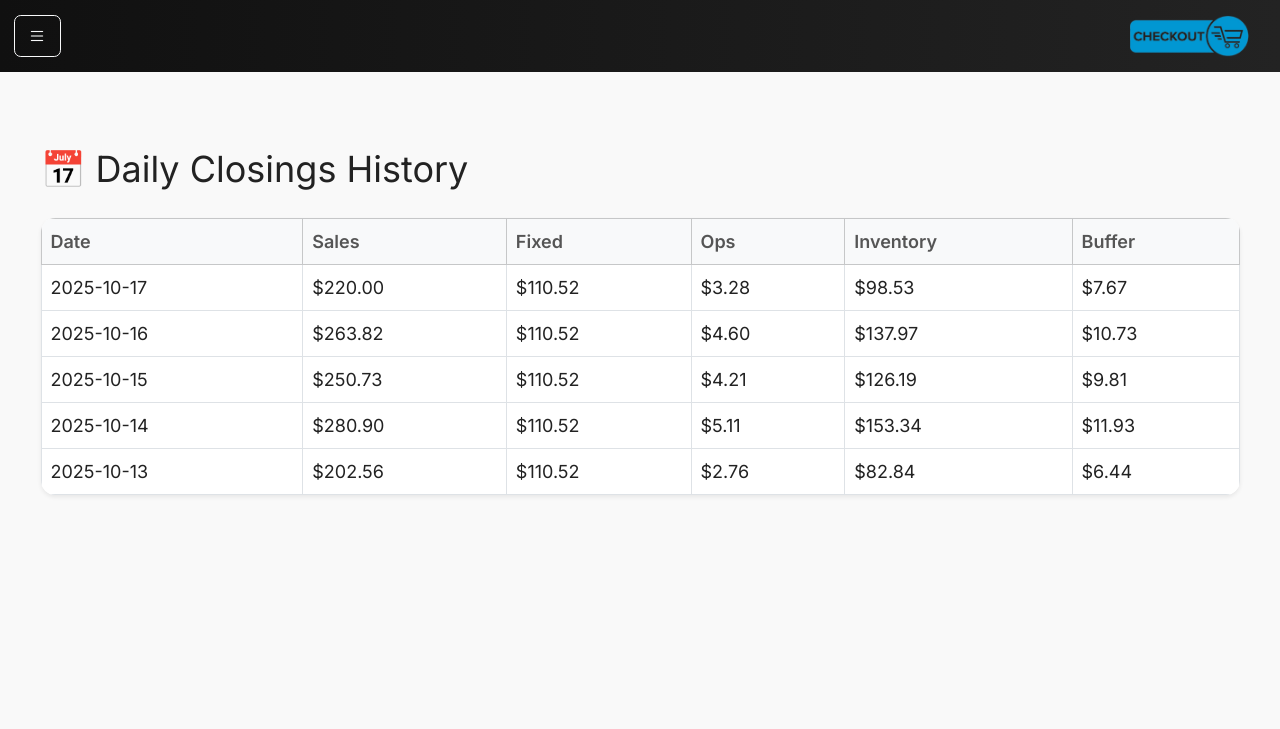
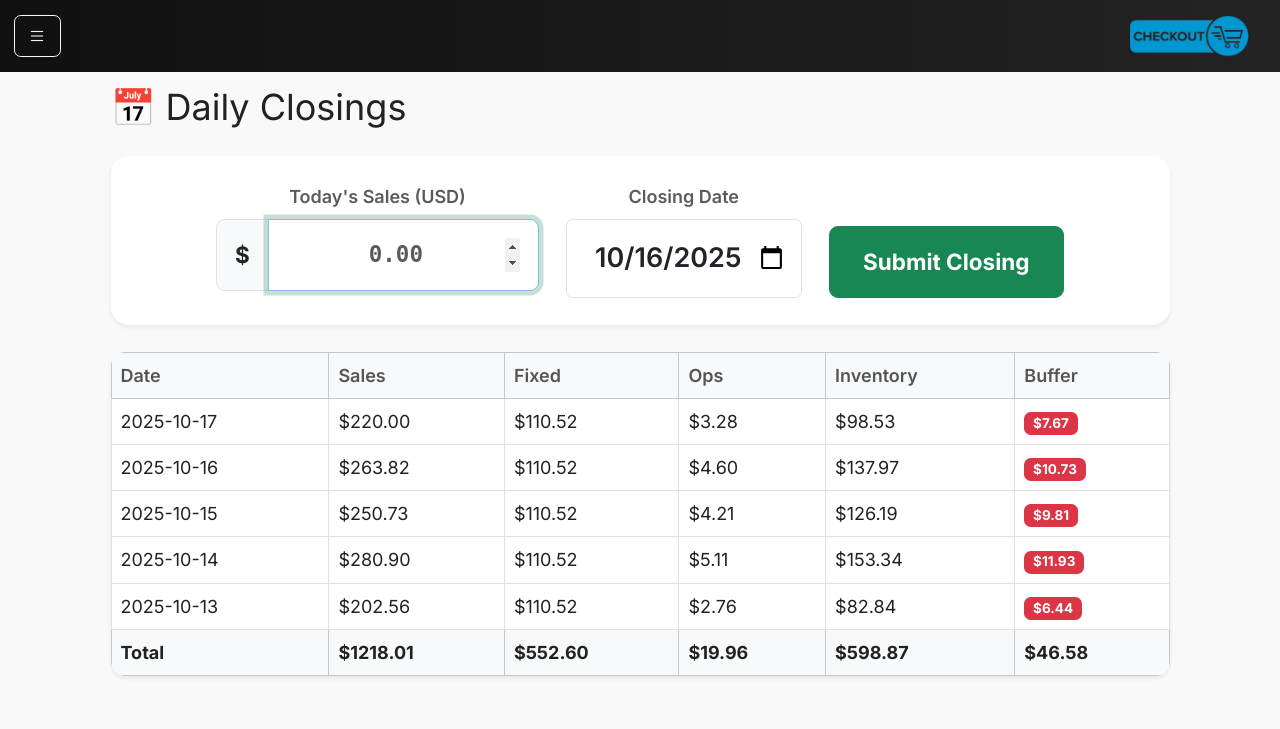
Before and after one commit to MGANDRAOS/checkout-cash-flow, a Flask app: page /closings in a window 1280 px wide. Shown: the top 729 px of the page. Run offline with Flask 3, Linux system fonts and the light colour scheme.

Commit message:
closing WIP

```diff
--- a/main.py
+++ b/main.py
@@ -88,6 +88,50 @@ def dashboard():
     suggested_date = (last_closing.date + timedelta(days=1)) if last_closing else date.today()
     suggested_sale = last_closing.sales_cents / 100 if last_closing else ""
 
+    # Smart alert: missing yesterday's closing
+    yesterday = today - timedelta(days=1)
+    missing_yesterday = db.session.scalar(
+        db.select(db.func.count()).select_from(DailyClosing).where(DailyClosing.date == yesterday)
+    ) == 0
+
+    # Smart alert: outstanding Fixed not yet collected (month-to-date)
+    month_start = today.replace(day=1)
+    closings_mtd = db.session.execute(
+        db.select(DailyClosing).where(DailyClosing.date >= month_start)
+    ).scalars().all()
+    total_allocated_fixed = sum(c.fixed_allocation_cents for c in closings_mtd)
+    total_collected_fixed = db.session.execute(
+        db.select(db.func.coalesce(db.func.sum(FixedCollection.amount_cents), 0))
+        .where(FixedCollection.collected_on >= month_start)
+    ).scalar() or 0
+    outstanding_fixed_cents = max(total_allocated_fixed - (total_collected_fixed or 0), 0)
+
+    # Mini chart: last 7 days sales vs. buffer
+    last7 = db.session.execute(
+        db.select(DailyClosing).order_by(DailyClosing.date.desc()).limit(7)
+    ).scalars().all()
+    last7 = list(reversed(last7))
+    chart_labels = [c.date.strftime('%b %d') for c in last7]
+    chart_sales = [round(c.sales_cents / 100, 2) for c in last7]
+    chart_buffer = [round(c.buffer_allocation_cents / 100, 2) for c in last7]
+
+    # Highlight: largest sale this week and running average (last 7 days)
+    week_start = today - timedelta(days=6)
+    last7_window = db.session.execute(
+        db.select(DailyClosing)
+        .where(DailyClosing.date >= week_start)
+        .order_by(DailyClosing.date)
+    ).scalars().all()
+    if last7_window:
+        top_closing = max(last7_window, key=lambda c: c.sales_cents)
+        largest_sale_cents = top_closing.sales_cents
+        largest_sale_date = top_closing.date
+        avg_sales_cents = int(sum(c.sales_cents for c in last7_window) / len(last7_window))
+    else:
+        largest_sale_cents = 0
+        largest_sale_date = None
+        avg_sales_cents = 0
+
 
     return render_template(
         "dashboard.html",
@@ -101,7 +145,20 @@ def dashboard():
         suggested_date=suggested_date,
         last_data=last_data,
         last_closing=last_closing,
-        today=date.today()
+        today=date.today(),
+        # Smart alerts
+        missing_yesterday=missing_yesterday,
+        yesterday=yesterday,
+        outstanding_fixed_cents=outstanding_fixed_cents,
+        outstanding_fixed_dollars=cents_to_dollars(outstanding_fixed_cents),
+        # Mini chart data
+        chart_labels=chart_labels,
+        chart_sales=chart_sales,
+        chart_buffer=chart_buffer,
+        # Highlights
+        largest_sale_dollars=cents_to_dollars(largest_sale_cents),
+        largest_sale_date=largest_sale_date,
+        avg_sales_dollars=cents_to_dollars(avg_sales_cents),
     )
 
 
@@ -123,7 +180,7 @@ def daily_close():
     )
     if exists:
         flash("A closing for this date already exists.", "warning")
-        return redirect(url_for("dashboard"))
+        return redirect(url_for("closings"))
 
     # Compute allocation
     alloc, debug = compute_allocation(sale_cents, close_date)
@@ -150,10 +207,10 @@ def daily_close():
 
     if close_date > date.today():
         flash("You cannot submit a slip for a future date.", "danger")
-        return redirect(url_for("dashboard"))
+        return redirect(url_for("closings"))
     if close_date < date(2025, 10, 13):
         flash("You cannot submit slips before the business officially started.", "danger")
-        return redirect(url_for("dashboard"))
+        return redirect(url_for("closings"))
 
     flash(
         f"Successfully submitted closing for {close_date.strftime('%B %d, %Y')}: "
@@ -163,7 +220,7 @@ def daily_close():
         f"Buffer ${cents_to_dollars(alloc.buffer_cents)}.",
         "success",
     )
-    return redirect(url_for("dashboard"))
+    return redirect(url_for("closings"))
 
 
 @app.route("/fixed-bills", methods=["GET", "POST"])
@@ -322,7 +379,7 @@ def edit_closing(closing_id):
 def closings():
     from main import DailyClosing
     all_closings = DailyClosing.query.order_by(DailyClosing.date.desc()).all()
-    return render_template("closings.html", closings=all_closings)
+    return render_template("closings.html", closings=all_closings, today=date.today())
 
 
 @app.route("/bills", methods=["GET", "POST"])
--- a/models.py
+++ b/models.py
@@ -43,6 +43,7 @@ class DailyClosing(db.Model):
     ops_allocation_cents = db.Column(db.Integer, default=0)
     inventory_allocation_cents = db.Column(db.Integer, default=0)
     buffer_allocation_cents = db.Column(db.Integer, default=0)
+    payment_mode = db.Column(db.String(20))
     notes = db.Column(db.String(255))
     created_at = db.Column(db.DateTime, default=datetime.utcnow)
 
--- a/static/main.css
+++ b/static/main.css
@@ -1,10 +1,11 @@
 /* ——— GLOBAL RESET & TYPOGRAPHY ——— */
-html, body {
+html,
+body {
     font-family: 'Inter', sans-serif;
     background-color: #f6f8fb;
     color: #222;
     font-size: 18px;
-    padding-top: 56px;
+    padding-top: 25px;
     background-color: #f9f9f9;
 }
 
@@ -148,10 +149,7 @@ h2.h4 {
     border: none;
     border-radius: 0.75rem;
     font-size: 1.05rem;
-    background-color: #dcfce7;
-    position: fixed;
-    top: 60px;
-    right: 30px;
+
 }
 
 .alert-success {
@@ -247,3 +245,22 @@ h2.h4 {
     background-color: #fee2e2;
     color: #b91c1c;
 }
+
+.sale-input {
+    font-family: 'Roboto Mono', monospace;
+    font-size: 2.2rem;
+    transition: box-shadow 0.2s ease;
+}
+
+.sale-input:focus {
+    box-shadow: 0 0 0 0.25rem rgba(25, 135, 84, 0.25);
+}
+
+.date-input {
+    font-size: 1.5rem;
+    text-align: center;
+}
+
+.date-input:focus {
+    box-shadow: 0 0 0 0.25rem rgba(25, 135, 84, 0.25);
+}
--- a/static/main.js
+++ b/static/main.js
@@ -0,0 +1,110 @@
+// static/js/main.js
+// ============================================================================
+//  Main JavaScript Entry Point for the Checkout App
+//  Handles: Charts, Forms, UI behavior
+// ============================================================================
+
+// ----------------------------- Utility Module -------------------------------
+const Utils = (() => {
+    const log = (...args) => console.log("[Checkout]", ...args);
+    const parseJSON = (elId) => {
+        try {
+            const el = document.getElementById(elId);
+            if (!el) return null;
+            return JSON.parse(el.textContent || "{}");
+        } catch (err) {
+            console.error(`Error parsing JSON from ${elId}:`, err);
+            return null;
+        }
+    };
+    return { log, parseJSON };
+})();
+
+// ----------------------------- Chart Module ---------------------------------
+const DashboardChart = (() => {
+    let chartInstance = null;
+
+    function init() {
+        const ctx = document.getElementById("salesBufferChart");
+        const data = Utils.parseJSON("chart-data");
+        if (!ctx || !data || !data.labels || data.labels.length === 0) return;
+
+        // Destroy previous instance if exists
+        if (chartInstance) chartInstance.destroy();
+
+        chartInstance = new Chart(ctx, {
+            type: "line",
+            data: {
+                labels: data.labels,
+                datasets: [
+                    {
+                        label: "Sales",
+                        data: data.sales,
+                        borderColor: "rgba(37,99,235,1)",
+                        backgroundColor: "rgba(37,99,235,0.1)",
+                        tension: 0.25,
+                        borderWidth: 2,
+                        pointRadius: 2,
+                    },
+                    {
+                        label: "Buffer",
+                        data: data.buffer,
+                        borderColor: "rgba(16,185,129,1)",
+                        backgroundColor: "rgba(16,185,129,0.1)",
+                        tension: 0.25,
+                        borderWidth: 2,
+                        pointRadius: 2,
+                    },
+                ],
+            },
+            options: {
+                responsive: true,
+                maintainAspectRatio: false,
+                animation: false,
+                scales: {
+                    x: { ticks: { color: "#555" } },
+                    y: { beginAtZero: true, ticks: { color: "#555" } },
+                },
+                plugins: {
+                    legend: {
+                        display: true,
+                        labels: { boxWidth: 12, font: { size: 12 } },
+                    },
+                },
+            },
+        });
+
+        Utils.log("Dashboard chart rendered with", data.labels.length, "points");
+    }
+
+    return { init };
+})();
+
+// ----------------------------- Form Module ----------------------------------
+const DailyCloseForm = (() => {
+    function init() {
+        const form = document.querySelector("form[action$='daily-close']");
+        if (!form) return;
+
+        form.addEventListener("submit", () => {
+            Utils.log("Submitting daily closing...");
+        });
+    }
+
+    return { init };
+})();
+
+// ----------------------------- App Bootstrap -------------------------------
+document.addEventListener("DOMContentLoaded", function () {
+    Utils.log("App initialized");
+    DashboardChart.init();
+    DailyCloseForm.init();
+
+
+    const salesInput = document.getElementById("sales");
+    salesInput.addEventListener("focus", () => salesInput.select());
+    // Allow Enter key to submit immediately
+    salesInput.form.addEventListener("keypress", (e) => {
+        if (e.key === "Enter") e.target.form.submit();
+    });
+});
--- a/templates/base.html
+++ b/templates/base.html
@@ -66,7 +66,7 @@
         </div>
     </div>
 
-    <main class="container-fluid px-4">
+    <main class="container px-4">
         {% with messages = get_flashed_messages(with_categories=true) %}
         {% if messages %}
         <div class="position-sticky top-0 z-3" style="max-width: 800px; margin: 0 auto;">
--- a/templates/closings.html
+++ b/templates/closings.html
@@ -1,7 +1,42 @@
 {% extends "base.html" %}
 {% block content %}
 <div class="container-fluid">
-  <h2 class="mb-4">📅 Daily Closings History</h2>
+  <div class="d-flex justify-content-between align-items-center mb-3">
+    <h2>📅 Daily Closings</h2>
+  </div>
+  <!-- Sales Input Form -->
+  <div class="card shadow-sm mb-4 border-0">
+    <div class="card-body py-4">
+      <form method="POST" action="{{ url_for('daily_close') }}" class="text-center">
+        <div class="row justify-content-center g-4">
+          <!-- Sales Input -->
+          <div class="col-md-4 col-sm-6">
+            <label for="sales" class="form-label text-muted fw-semibold fs-6">Today's Sales (USD)</label>
+            <div class="input-group input-group-lg">
+              <span class="input-group-text bg-light fw-bold">$</span>
+              <input type="number" name="sales" id="sales"
+                class="form-control text-center display-5 fw-bold py-3 sale-input" min="0" step="0.01"
+                placeholder="0.00" required autofocus>
+            </div>
+          </div>
+
+          <!-- Date Input -->
+          <div class="col-md-3 col-sm-6">
+            <label for="date" class="form-label text-muted fw-semibold fs-6">Closing Date</label>
+            <input type="date" name="date" id="date" class="form-control text-center fs-4 fw-semibold py-3 date-input"
+              value="{{ today.isoformat() }}" required>
+          </div>
+
+          <!-- Submit -->
+          <div class="col-md-3 col-sm-6 d-flex align-items-end">
+            <button type="submit" class="btn btn-success btn-lg w-100 py-3 fw-bold">
+              Submit Closing
+            </button>
+          </div>
+        </div>
+      </form>
+    </div>
+  </div>
 
   <table class="table table-bordered bg-white shadow-sm">
     <thead class="table-light">
@@ -22,7 +57,12 @@
         <td>${{ "%.2f"|format(c.fixed_allocation_cents / 100) }}</td>
         <td>${{ "%.2f"|format(c.ops_allocation_cents / 100) }}</td>
         <td>${{ "%.2f"|format(c.inventory_allocation_cents / 100) }}</td>
-        <td>${{ "%.2f"|format(c.buffer_allocation_cents / 100) }}</td>
+        <td>
+          <span
+            class="badge bg-{% if c.buffer_allocation_cents / c.sales_cents >= 0.4 %}success{% elif c.buffer_allocation_cents / c.sales_cents >= 0.2 %}warning{% else %}danger{% endif %}">
+            ${{ "%.2f"|format(c.buffer_allocation_cents / 100) }}
+          </span>
+        </td>
       </tr>
       {% else %}
       <tr>
@@ -30,6 +70,28 @@
       </tr>
       {% endfor %}
     </tbody>
+    <tfoot class="table-light fw-bold">
+      <tr>
+        <td>Total</td>
+        <td>
+          ${{ '%.2f' % ((closings | sum(attribute='sales_cents', start=0)) / 100) }}
+        </td>
+        <td>
+          ${{ '%.2f' % ((closings | sum(attribute='fixed_allocation_cents', start=0)) / 100) }}
+        </td>
+        <td>
+          ${{ '%.2f' % ((closings | sum(attribute='ops_allocation_cents', start=0)) / 100) }}
+        </td>
+        <td>
+          ${{ '%.2f' % ((closings | sum(attribute='inventory_allocation_cents', start=0)) / 100) }}
+        </td>
+        <td>
+          ${{ '%.2f' % ((closings | sum(attribute='buffer_allocation_cents', start=0)) / 100) }}
+        </td>
+      </tr>
+    </tfoot>
+
   </table>
+
 </div>
 {% endblock %}
```
Also changed, not shown: helpers.py (+8 -10 lines), reset_db.py (+32 -14 lines), templates/dashboard.html (+53 -23 lines), instance/checkout.db.
